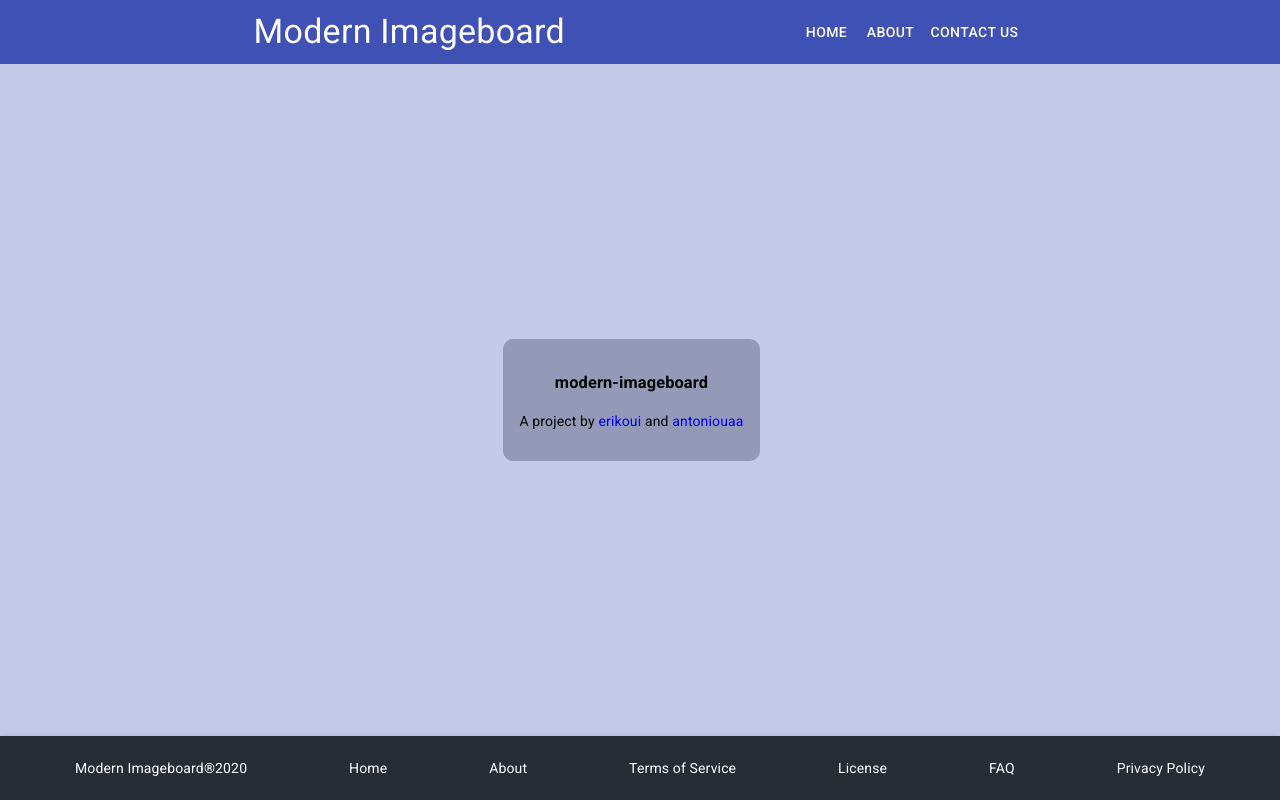
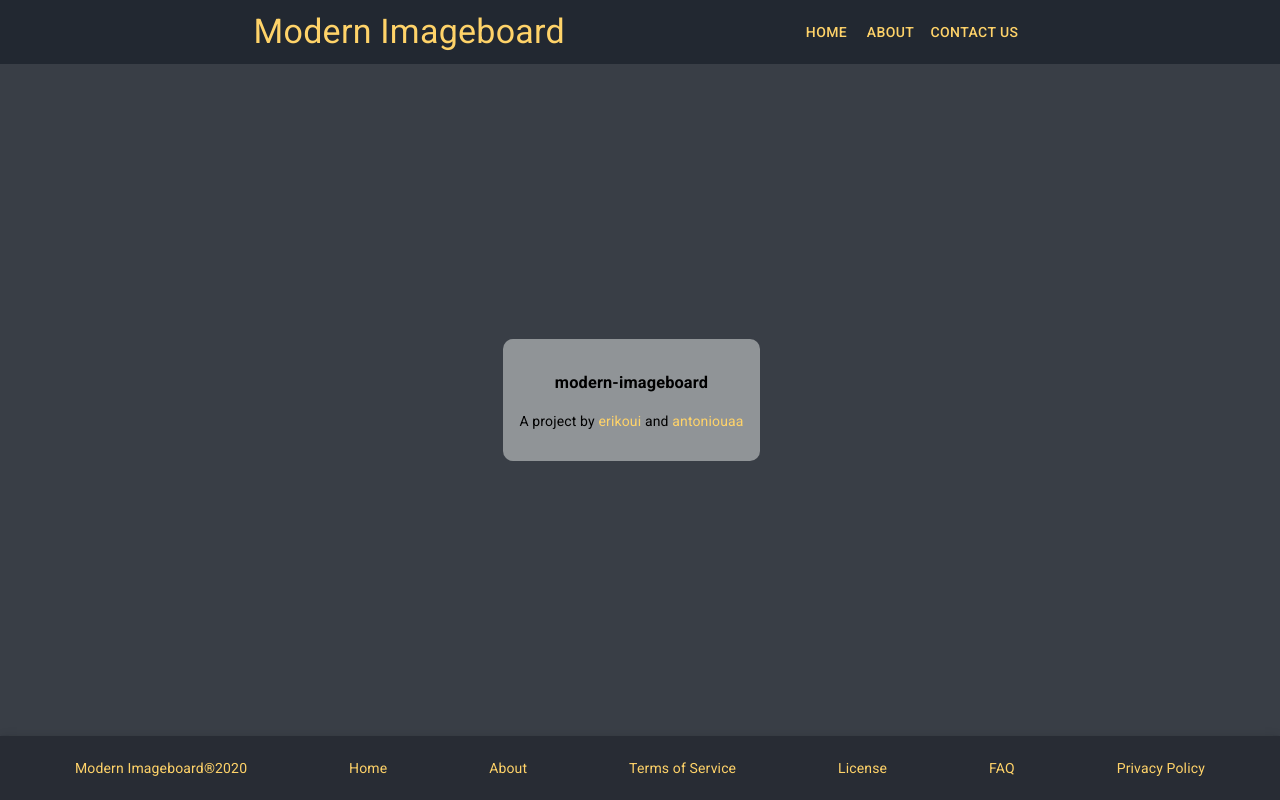
Before and after one commit to antoniouaa/modern-imageboard-front, a React (Create React App) app: page /about in a window 1280 px wide. Built offline with nearby package versions, Linux system fonts and the light colour scheme.

Commit message:
changed colorscheme to bumblebee

```diff
--- a/src/App.css
+++ b/src/App.css
@@ -5,7 +5,7 @@
 
 .App {
     text-align: center;
-    background: #c5cae9;
+    background: var(--background-primary);
     display: flex;
     flex-direction: column;
     align-items: center;
--- a/src/Components/Body.js
+++ b/src/Components/Body.js
@@ -9,7 +9,6 @@ import "./Styles.css";
 
 export default function Body() {
   const [posts, setPosts] = useState([]);
-  // const [update, setUpdate] = useState("");
   const URL = "https://modern-imageboard.herokuapp.com/allposts";
 
   useEffect(() => {
--- a/src/Components/Footer.js
+++ b/src/Components/Footer.js
@@ -1,5 +1,7 @@
 import React from "react";
 import { Link as RouterLink } from "react-router-dom";
+
+import "./Styles.css";
 
 import AppBar from "@material-ui/core/AppBar";
 import Toolbar from "@material-ui/core/Toolbar";
--- a/src/Components/MakePost.js
+++ b/src/Components/MakePost.js
@@ -39,7 +39,7 @@ export default function MakePost({ onFormPost }) {
         encType="multipart/form-data"
         onSubmit={handleFormSubmit}>
         <div className="Form-Text-Input">
-          <h3>Make a new Post</h3>
+          <h3 className="MakePost-Header">Make a new Post</h3>
           <input type="text" id="name" name="name" placeholder="Name" />
           <textarea
             className="Form-TextArea"
--- a/src/Components/NavigationBar.js
+++ b/src/Components/NavigationBar.js
@@ -1,5 +1,7 @@
 import React from "react";
 import { Link } from "react-router-dom";
+
+import "./Styles.css";
 
 import PropTypes from "prop-types";
 import AppBar from "@material-ui/core/AppBar";
@@ -38,7 +40,7 @@ export default function NavigationBar(props) {
               Modern Imageboard
             </Typography>
             <div className="Navbar-Button-Container">
-              <Link to="/home">
+              <Link to="/">
                 <Button className="Navbar-Button">Home</Button>
               </Link>
               <Link to="/about">
--- a/src/Components/Post.js
+++ b/src/Components/Post.js
@@ -31,13 +31,13 @@ export default function Post(props) {
         )}
         <hr />
       </h3>
-      <span>Replied to: {replyto ? replyto : "No reply"}</span>
-      <br />
-      <span>{views ? `Views: ${views}` : "No views"}</span>
-      <br />
-      <span>{tags ? `Tags: ${tags.join(", ")}` : ""}</span>
-      <br />
-      {filenames ? (
+      {replyto ? <span>Replied To: #{replyto}</span> : null}
+      {views ? <span>Views: {views}</span> : null}
+      {Array.isArray(tags) && tags.length ? (
+        <span>Tags: {tags.map((tag) => `#${tag}`).join(" ")}</span>
+      ) : null}
+      {console.log(replyto)}
+      {Array.isArray(filenames) && filenames.length ? (
         <div>
           <span>Filenames:</span>
           <ol>
--- a/src/Components/Styles.css
+++ b/src/Components/Styles.css
@@ -1,16 +1,23 @@
 .Navbar-Toolbar {
+    background-color: var(--background-dark);
+    color: var(--nav-font-color);
     flex-grow: 1;
     justify-content: space-evenly;
 }
 
 .Navbar-Toolbar .Navbar-Button {
     align-self: flex-end;
-    color: white;
+    color: var(--nav-font-color);
     flex-grow: 1;
 }
 
 .Navbar-Toolbar .NavBar-Title {
+    color: var(--nav-font-color);
     position: absolute
+}
+
+.Body {
+    background-color: var(--background-primary);
 }
 
 .About-Container {
@@ -27,12 +34,12 @@
     box-shadow: inset;
     border: 0px solid white;
     border-radius: 10px;
-    background: var(--background-dark);
-    color: inherit;
+    background: var(--background-post-primary);
 }
 
 .About-Container a {
     text-decoration: none;
+    color: var(--nav-font-color);
 }
 
 .Post {
@@ -40,7 +47,7 @@
     text-align: left;
     padding: 0 1rem 1rem 1rem;
     width: 65%;
-    background-color: var(--background-dark);
+    background-color: var(--background-post-primary);
     border-radius: 4px;
 }
 
@@ -69,8 +76,14 @@
     resize: none;
 }
 
+.MakePost-Header,
+.Form-Files {
+    color: var(--nav-font-color);
+}
+
 .Footer-Toolbar {
     background: var(--footer-background);
+    color: var(--nav-font-color);
     width: 100%;
     display: flex;
     align-items: center;
@@ -78,5 +91,5 @@
 }
 
 .Footer-Toolbar .Footer-Link {
-    color: white;
+    color: var(--nav-font-color);
 }
--- a/src/index.css
+++ b/src/index.css
@@ -1,8 +1,10 @@
 body {
-    --background-primary: #c5cae9;
-    --background-dark: #9499b7;
+    --background-primary: #393e46;
+    --background-dark: #222831;
+    --background-post-primary: #909497;
     --background-light: #f8fdff;
     --footer-background: #282c34;
+    --nav-font-color: #ffd369;
     margin: 0;
     font-family: -apple-system, BlinkMacSystemFont, 'Segoe UI', 'Roboto', 'Oxygen', 'Ubuntu', 'Cantarell', 'Fira Sans', 'Droid Sans', 'Helvetica Neue', sans-serif;
     -webkit-font-smoothing: antialiased;
```
